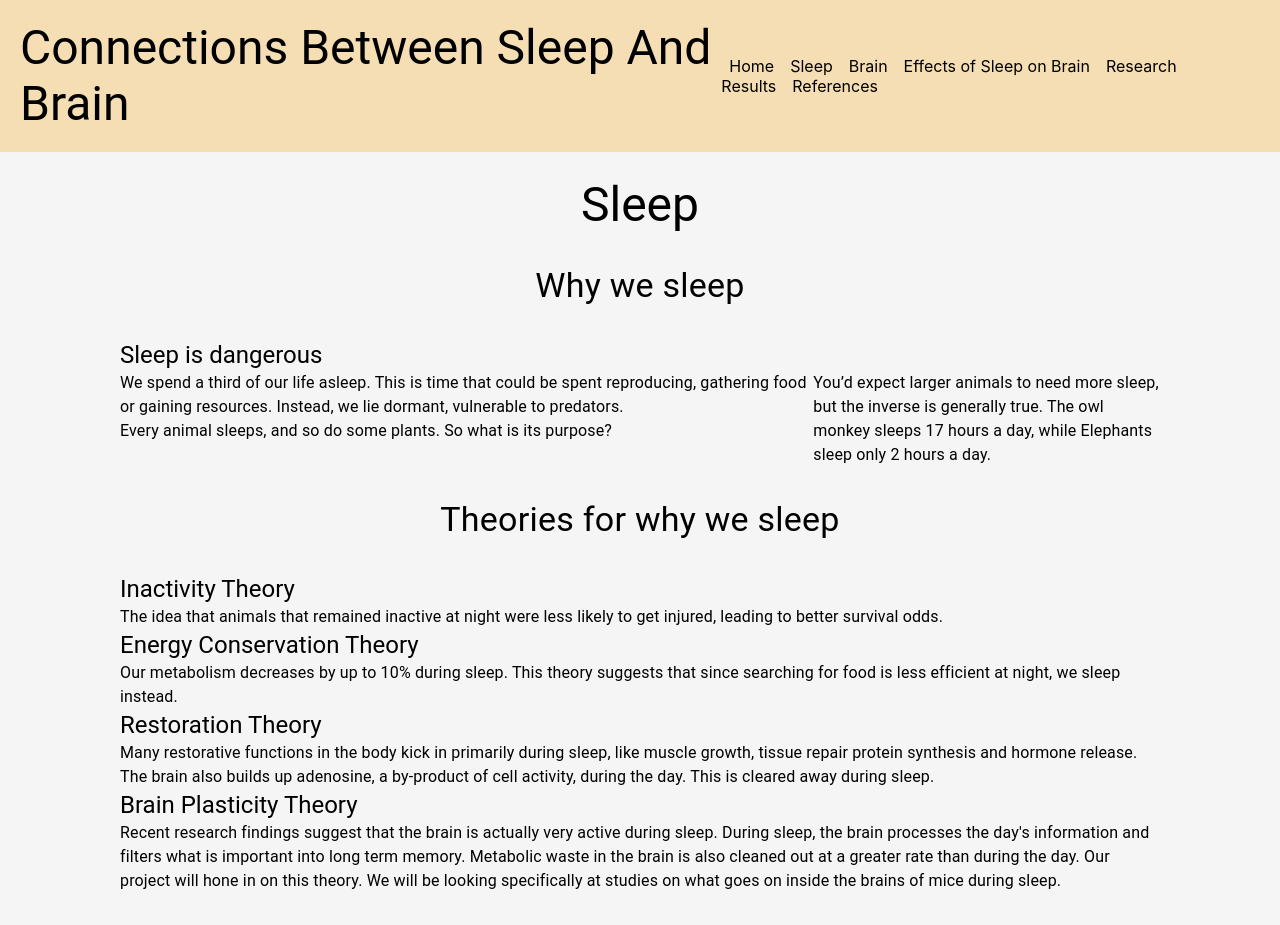
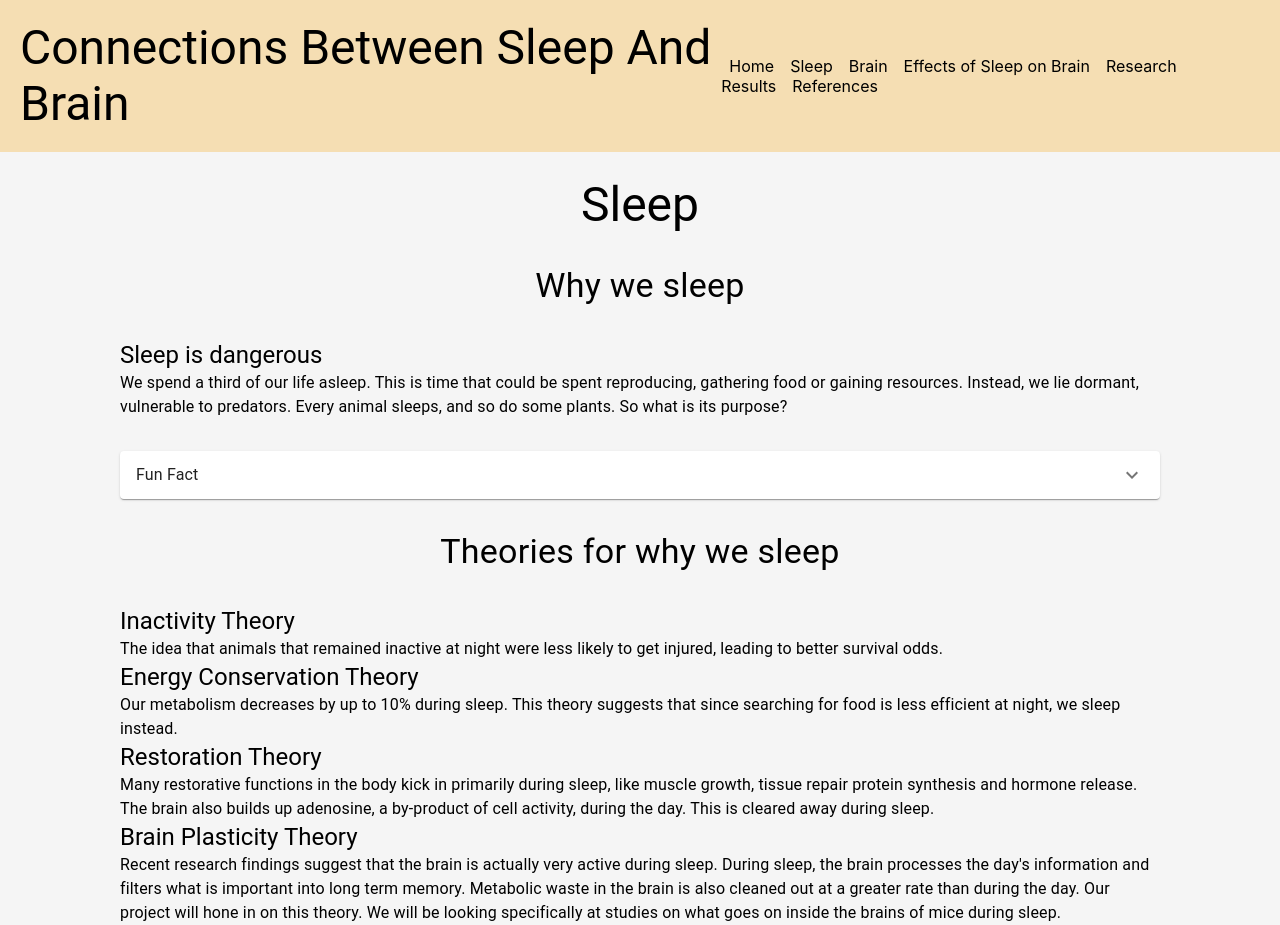
Before and after one commit to johnny-yang-4102/cs_4501_sleep_brain, a React (Create React App) app: page /sleep in a window 1280 px wide. Before the commit the page ends 893 px from the top, so only its background shows below. Built offline with nearby package versions, Linux system fonts and the light colour scheme.

Commit message:
Turned my iframes into anchors
huge pain in the ass

```diff
--- a/src/index.css
+++ b/src/index.css
@@ -40,3 +40,16 @@ a:visited {
 a:active {
     font-weight: bold;
 }
+
+#tiptext {
+    color:#069;
+    cursor:pointer;
+}
+
+#description {
+    display:none;
+    position:absolute;
+    border:1px solid #000;
+    width:400px;
+    height:400px;
+}
--- a/src/screens/References.js
+++ b/src/screens/References.js
@@ -21,8 +21,8 @@ const References = () => {
                                 color={"black"}>How Sleep Deprivation Affects Our Genes
                 </Link><span className={"listDesc"}> - lower baseline DNA repair gene expression and more DNA breaks with one night of sleep deprivation in humans </span></ListItem>
                 <ListItem><Link className={"listLink"}
-                                href="https://neurosciencenews.com/sleep-deprivation-genetics-10638/" underline="hover"
-                                color={"black"}>
+                                href="https://www.cell.com/molecular-cell/fulltext/S1097-2765(21)00933-3?_returnURL=https%3A%2F%2Flinkinghub.elsevier.com%2Fretrieve%2Fpii%2FS1097276521009333%3Fshowall%3Dtrue" underline="hover"
+                                color={"black"}> Parp1 promotes sleep, which enhances DNA repair in neurons
                 </Link><span className={"listDesc"}> - lower baseline DNA repair gene expression and more DNA breaks with one night of sleep deprivation in humans </span></ListItem>
                 <ListItem><Link className={"listLink"}
                                 href="https://neurosciencenews.com/sleep-deprivation-genetics-10638/" underline="hover"
--- a/src/screens/ScreenSleep.js
+++ b/src/screens/ScreenSleep.js
@@ -2,6 +2,10 @@
 import {Grid, Typography} from "@mui/material";
 import React from "react";
 import {Stack} from "@mui/system";
+import AccordionSummary from "@mui/material/AccordionSummary";
+import ExpandMoreIcon from "@mui/icons-material/ExpandMore";
+import AccordionDetails from "@mui/material/AccordionDetails";
+import Accordion from "@mui/material/Accordion";
 
 
 const ScreenSleep = () => {
@@ -19,17 +23,27 @@ const ScreenSleep = () => {
             </Grid>
 
             <Grid container direction="row" >
-                <Grid item xs={8}>
+                <Grid item xs={12}>
                     <Typography variant="h5"> Sleep is dangerous </Typography>
                     <Typography variant="body1" > We spend a third of our life asleep. This is time that could be spent
                         reproducing, gathering food or gaining resources. Instead, we lie dormant, vulnerable to predators.
-                        <br />
                         Every animal sleeps, and so do some plants. So what is its purpose?
                     </Typography>
                 </Grid>
-                <Grid item xs={4}>
                     <Typography variant="h5">  &nbsp;  </Typography>
-                    <Typography variant="body1" >You’d expect larger animals to need more sleep, but the inverse is generally true. The owl monkey sleeps 17 hours a day, while Elephants sleep only 2 hours a day.</Typography>
+                <Grid item xs={12}>
+                <Accordion>
+                        <AccordionSummary
+                            expandIcon={<ExpandMoreIcon/>}
+                            aria-controls="panel1a-content"
+                            id="panel1a-header"
+                        >
+                            <Typography>Fun Fact</Typography>
+                        </AccordionSummary>
+                        <AccordionDetails>
+                            <Typography variant="body1" >You’d expect larger animals to need more sleep, but the inverse is generally true. The owl monkey sleeps 17 hours a day, while Elephants sleep only 2 hours a day.</Typography>
+                        </AccordionDetails>
+                    </Accordion>
                 </Grid>
             </Grid>
 
--- a/src/screens/ScreenSleepBrainEffects.js
+++ b/src/screens/ScreenSleepBrainEffects.js
@@ -5,7 +5,7 @@ import AccordionDetails from '@mui/material/AccordionDetails';
 import ExpandMoreIcon from '@mui/icons-material/ExpandMore';
 
 import {Typography, Grid, Popover} from "@mui/material";
-import React from "react";
+import React, {useState} from "react";
 import Image from "mui-image";
 import picIEG from '../images/IEGmapping.jpeg'
 import {blue} from "@mui/material/colors";
@@ -14,10 +14,12 @@ const ScreenSleepBrainEffects = () => {
     const padding = {
         padding: 10
     }
+    const [isShown, setIsShown] = useState(false);
+
     return (
         <Stack spacing={4} direction={"column"} justifyContent={"center"} alignItems={"center"} marginLeft={30}
                marginRight={30}>
-            <iframe width={"100%"} height={"200%"} allowFullScreen={"true"} src="https://3dmol.csb.pitt.edu/viewer.html?pdb=1AAP&select=chain:A&style=line&select=chain:B&style=line&select=resi:19,23,26;chain:B&style=cartoon;stick&select=resi:19,23,26;chain:B&labelres=backgroundOpacity:0.8;fontSize:14&select=all&style=cartoon:style~rectangle,color~spectrum"/>
+
             {/* ............................... */}
             {/* 1st section */}
             {/* ............................... */}
@@ -68,6 +70,8 @@ const ScreenSleepBrainEffects = () => {
                         </AccordionDetails>
                     </Accordion>
                 </Grid>
+                <a href={"https://3dmol.csb.pitt.edu/viewer.html?pdb=1AAP&select=chain:A&style=line&select=chain:B&style=line&select=resi:19,23,26;chain:B&style=cartoon;stick&select=resi:19,23,26;chain:B&labelres=backgroundOpacity:0.8;fontSize:14&select=all&style=cartoon:style~rectangle,color~spectrum"}>
+                   1AAP </a>
                 <Grid item xs={12}>
                     <Typography variant="h4" align="center">Changes in Gene Expression</Typography>
                 </Grid>
@@ -84,19 +88,22 @@ const ScreenSleepBrainEffects = () => {
                         student. But why?
                     </Typography>
                     <Typography style={padding} variant={"body1"}>
-                        A systematic IEG mapping was used to detect neuronal activation using laser microdissection and
+                    {/*    A systematic <a id={"tiptext"} onMouseEnter={() => setIsShown(true)}*/}
+                    {/*onMouseLeave={() => setIsShown(false)}> IEG mapping</a>{isShown && (*/}
+                        <em> <a href={"https://en.wikipedia.org/wiki/Immediate_early_gene"} target={"_blank"}>
+                            IEG mapping</a> </em> was used to detect neuronal activation using laser microdissection and
                         cDNA microarrays of the mouse brains. Sleep deprivation was found to both induce and suppress
                         IEG expression in subregions of the brain. More specifically, these were the genes found to
                         produce significant changes in their expression: Arc, Egr1, Egr2, Egr3, Fos, Fosb, Fosl2, Nr4a1,
-                        Nr4a3.
+                        Nr4a3.{/*)}*/}
                     </Typography>
                 </Grid>
                 <Grid container alignItems={"center"}>
                     <Image src={picIEG} height={"100%"} width={"100%"} justifyContent={"center"} align={"center"}/>
                 </Grid>
                 <Typography style={padding} variant={"body1"}>
-                    The above image is a result of a technique called <em> In situ hybridization </em>. 222 genes were selected
-                    from the microarray data and fixed to a glass slide. They were then exposed to a small piece of
+                    The above image is a result of a technique called <em> <a href={"https://www.genome.gov/genetics-glossary/in-situ-hybridization"} target={"_blank"}></a> In situ hybridization </em>. 222 genes were
+                    selected from the microarray data and fixed to a glass slide. They were then exposed to a small piece of
                     single stranded DNA marked with a fluorescent dye. The fluorescent DNA binds to its target, and this
                     can be seen under a microscope. In the above case, we wanted to mark the Arc gene to see where it
                     was being expressed.
```
